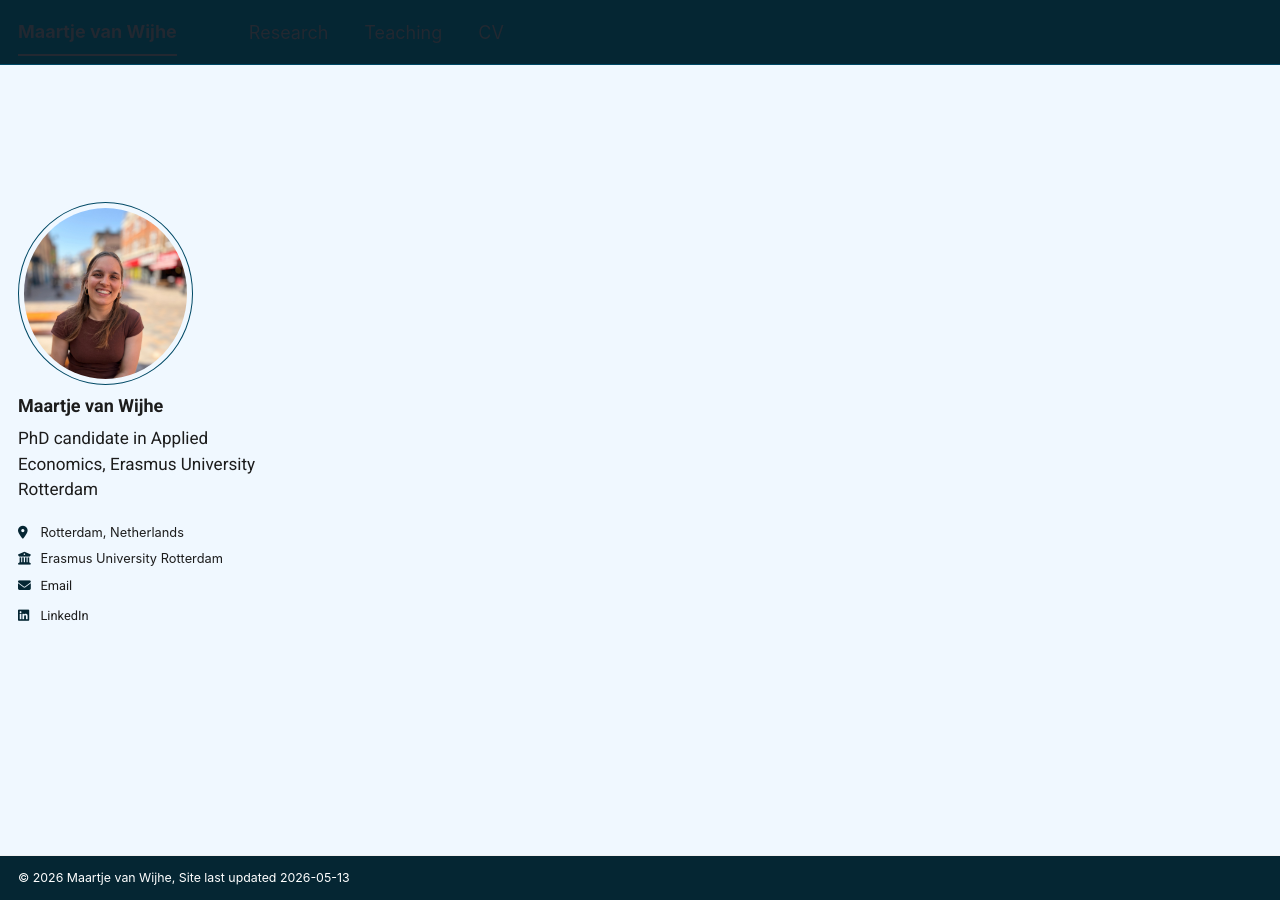
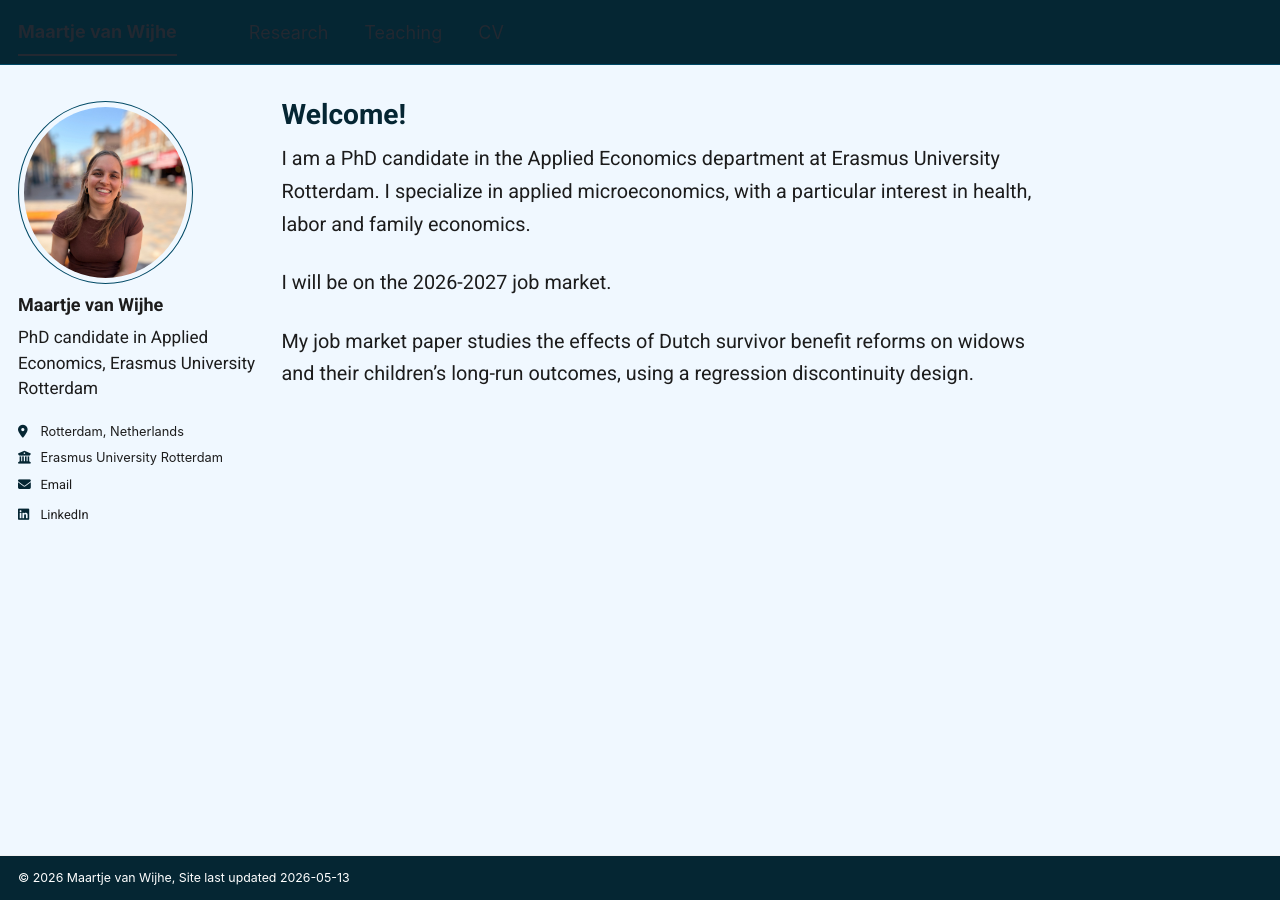
Before and after one commit to Maartjevw23/mywebsite, a Jekyll site: the page built from _pages/about.md, in a window 1280 px wide and 900 px high. Built offline with Jekyll 4.4.1, drawn with Linux system fonts in a browser that asks for light colours; a script bundle is joined from its source files by our own code; library files that are not in the unit come from our copies.

Commit message:
Update main.scss

```diff
--- a/assets/css/main.scss
+++ b/assets/css/main.scss
@@ -168,53 +168,49 @@ h1, h2, h3, h4, .page__title {
   border-bottom-color: #052633 !important;
 }
 
-/* --- 1. Stabiele Layout & Uitlijning --- */
+/* --- Definitieve Layout Herstel --- */
 
 @media (min-width: 64em) {
-  /* We zetten de sidebar vast op zijn plek */
+  /* 1. Zet de sidebar 'zwevend' zodat deze de tekst niet naar beneden drukt */
   .sidebar {
     width: 260px !important;
-    float: left !important;
-    position: relative;
+    position: absolute !important;
     z-index: 10;
   }
 
-  /* We duwen de hoofdtekst met geweld naar rechts zodat hij NOOIT naar links kan */
+  /* 2. Zet de tekst op de juiste plek en lijn uit met 'Research' */
   .archive, .page {
+    margin-left: 300px !important; /* Ruimte voor de sidebar */
+    padding-top: 0 !important;
+    margin-top: 0 !important;
     display: block !important;
-    width: auto !important;
-    margin-left: 320px !important; /* Breedte sidebar + witruimte */
-    padding-left: 0 !important;
-    float: none !important;
-    clear: none !important;
   }
 
-  /* Zorg dat de titel (Welcome) niet te hoog staat ten opzichte van de foto */
+  /* 3. Zorg dat de titel (Welcome) direct bovenaan begint */
   .page__title {
-    margin-top: 10px !important;
+    margin-top: 0 !important;
+    padding-top: 0 !important;
+    line-height: 1 !important;
   }
 }
 
-/* 2. De naam linksboven uitlijnen met de profielfoto */
-/* We passen de padding van de blauwe balk aan tot het exact boven je foto staat */
+/* --- Uitlijning van de Namen --- */
+
+/* 4. Lijn de naam linksboven uit met de foto */
 .masthead__inner {
-  max-width: 1200px !important;
+  max-width: 1280px !important;
   margin-left: auto !important;
   margin-right: auto !important;
-  padding-left: 35px !important; /* Pas dit getal (35) aan voor de perfecte lijn */
+  padding-left: 1.5em !important; /* Pas dit getal aan voor de verticale lijn */
 }
 
 .masthead__menu-item--lg {
   padding-left: 0 !important;
 }
 
-/* 3. Kleur en Lettertype (Voor je professionele uitstraling als gedragswetenschapper) */
-.greedy-nav, .greedy-nav .visible-links li {
-  background-color: #052633 !important;
-}
-
-.masthead__menu-item--active {
-  border-bottom: none !important;
+/* 5. Extra witruimte bovenin de header verwijderen */
+.masthead {
+  margin-bottom: 2em !important;
 }
 /* --- Volledige Uniformiteit in Lettertype en Kleur --- */
 
```
